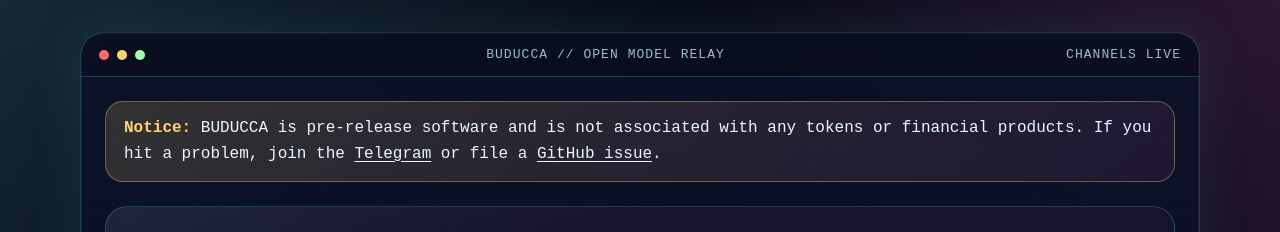
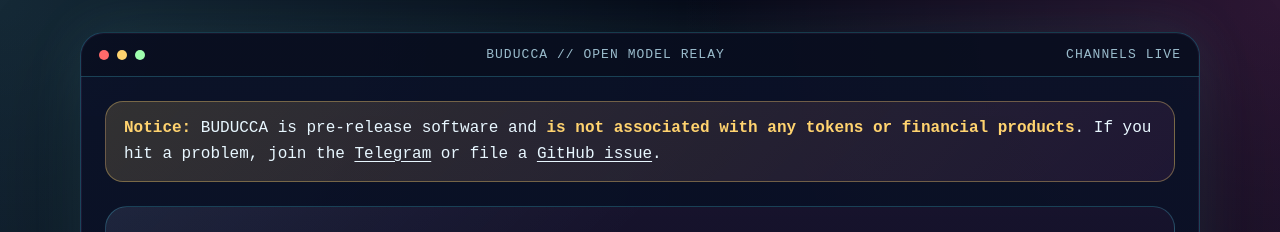
Before and after one commit to pdaian/buducca, a plain HTML site: page docs/index.html in a window 1280 px wide. Shown: the top 232 px of the page. Drawn offline with Linux system fonts and the light colour scheme.

Commit message:
[main] codex: Updated the disclaimer emphasis in both places
Updated the disclaimer emphasis in both places:

- [README.md](README.md): bolded the full sentence stating BUDUCCA is not associated with tokens, cryptocurrencies, investment vehicles, or other financial products.
- [docs/index.html](docs/index.html): bolded the “is not associated with any tokens or financial products” clause in the website warning banner.

No other content or files were changed.

Net diff: 2 file(s) changed (2 modified).

```diff
--- a/docs/index.html
+++ b/docs/index.html
@@ -278,7 +278,7 @@
     </header>
 
     <section class="warning-banner" aria-label="Project disclaimer">
-      <strong>Notice:</strong> BUDUCCA is pre-release software and is not associated with any tokens or financial products.
+      <strong>Notice:</strong> BUDUCCA is pre-release software and <strong>is not associated with any tokens or financial products</strong>.
       If you hit a problem, join the
       <a href="https://t.me/buducca" target="_blank" rel="noreferrer noopener">Telegram</a>
       or file a
```
Also changed, not shown: README.md.
